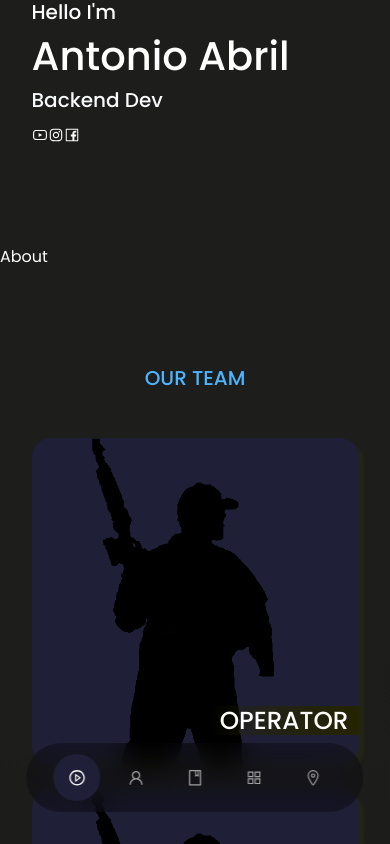
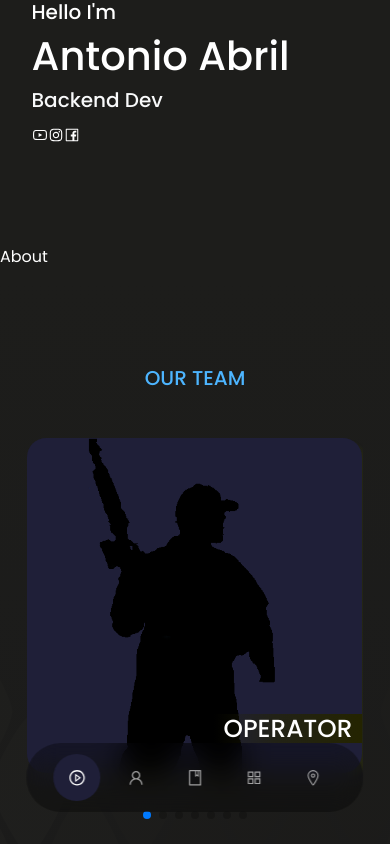
Before and after one commit to aabrilfl13/pentagonteam-website, a React (Create React App) app: page / in a window 390 px wide. Shown: the top 844 px of the page. Built offline with nearby package versions, Linux system fonts and the light colour scheme.

Commit message:
Add swipper and add his responsive

```diff
--- a/package.json
+++ b/package.json
@@ -14,6 +14,7 @@
 		"react-dom": "^18.2.0",
 		"react-icons": "^4.6.0",
 		"react-scripts": "5.0.1",
+		"swiper": "^8.4.4",
 		"web-vitals": "^2.1.4"
 	},
 	"scripts": {
--- a/src/components/cards/CardTeam.js
+++ b/src/components/cards/CardTeam.js
@@ -1,7 +1,6 @@
 import React from "react";
-import { AiOutlineInstagram } from "react-icons/ai";
 
-import pentagonLogo from "../../assets/img/PADILLA.png";
+import operatorShadow from "../../assets/img/operator.png";
 import "./cardTeam.css";
 
 function TeamCard() {
@@ -9,7 +8,7 @@ function TeamCard() {
 		<article className="card">
 			<div className="card__front">
 				<div className="image">
-					<img src={pentagonLogo} alt="Pentagon Operator" />
+					<img src={operatorShadow} alt="Pentagon Operator" />
 				</div>
 				<div className="card__name">
 					<h2>OPERATOR</h2>
--- a/src/components/team/Team.js
+++ b/src/components/team/Team.js
@@ -1,23 +1,82 @@
 import React from "react";
+import { Pagination } from "swiper";
+import "swiper/css";
+import "swiper/css/pagination";
+import { Swiper, SwiperSlide } from "swiper/react";
 
-import pentagonLogo from "../../assets/img/PENTAGON-IMAGOTIPO-PENTAGONO-TRANSPARENCY.png";
 import CardTeam from "../cards/CardTeam";
 import "./team.css";
 
+function debounce(fn, ms) {
+	let timer;
+	return (_) => {
+		clearTimeout(timer);
+		timer = setTimeout((_) => {
+			timer = null;
+			fn.apply(this, arguments);
+		}, ms);
+	};
+}
+
 export const Team = () => {
+	const [dimensions, setDimensions] = React.useState({
+		width: window.innerWidth,
+	});
+	React.useEffect(() => {
+		const debouncedHandleResize = debounce(function handleResize() {
+			setDimensions({
+				width: window.innerWidth,
+			});
+		}, 1000);
+
+		window.addEventListener("resize", debouncedHandleResize);
+
+		return (_) => {
+			window.removeEventListener("resize", debouncedHandleResize);
+		};
+	});
+
+	let slidesPerView = () => {
+		if (dimensions.width <= 600) return 1;
+		else if (dimensions.width <= 1100) return 2;
+		else return 3;
+	};
+
 	return (
 		<section id="team">
 			<h5>OUR TEAM</h5>
 
-			<div className="container container__team">
+			<Swiper
+				className="container container__team"
+				modules={[Pagination]}
+				spaceBetween={40}
+				slidesPerView={slidesPerView()}
+				pagination={{ clickable: true }}
+			>
+				<SwiperSlide className="slides">
 					<CardTeam />
+				</SwiperSlide>
+				<SwiperSlide className="slides">
 					<CardTeam />
+				</SwiperSlide>
+				<SwiperSlide className="slides">
 					<CardTeam />
+				</SwiperSlide>
+				<SwiperSlide className="slides">
 					<CardTeam />
+				</SwiperSlide>
+				<SwiperSlide className="slides">
 					<CardTeam />
+				</SwiperSlide>
+				<SwiperSlide className="slides">
 					<CardTeam />
+				</SwiperSlide>
+				<SwiperSlide className="slides">
 					<CardTeam />
-			</div>
+				</SwiperSlide>
+			</Swiper>
 		</section>
 	);
 };
+
+export default Team;
--- a/src/components/team/team.css
+++ b/src/components/team/team.css
@@ -1,24 +1,19 @@
-.container__team {
-	display: grid;
-	grid-template-columns: repeat(auto-fit, minmax(20rem, 1fr));
-	gap: 1rem;
+.container.container__team {
+	width: 100%;
+	padding-bottom: 4rem;
 }
 
 /* MEDIA QUERIES */
 /* MEDIA QUERIES (MEDIUM DEVICES) */
 @media screen and (max-width: 1024px) {
 	.container__team {
-		grid-template-columns: repeat(auto-fit, minmax(13rem, 1fr));
-		gap: 1.5rem;
-		overflow-x: auto;
+		width: var(--container-width-ml);
 	}
 }
 
 /* MEDIA QUERIES (SMALL DEVICES) */
 @media screen and (max-width: 600px) {
-	.container__team {
-		grid-template-columns: repeat(auto-fit, minmax(10rem, 1fr));
-		gap: 1.5rem;
-		overflow-x: auto;
+	.container.container__team {
+		width: var(--container-width-md);
 	}
 }
```
Also changed, not shown: src/assets/img/operator.png (renamed from src/assets/img/PADILLA.png), 1 other file (tests, documents, lock files or other folders). Lines whose indentation alone changed are shown as unchanged.
